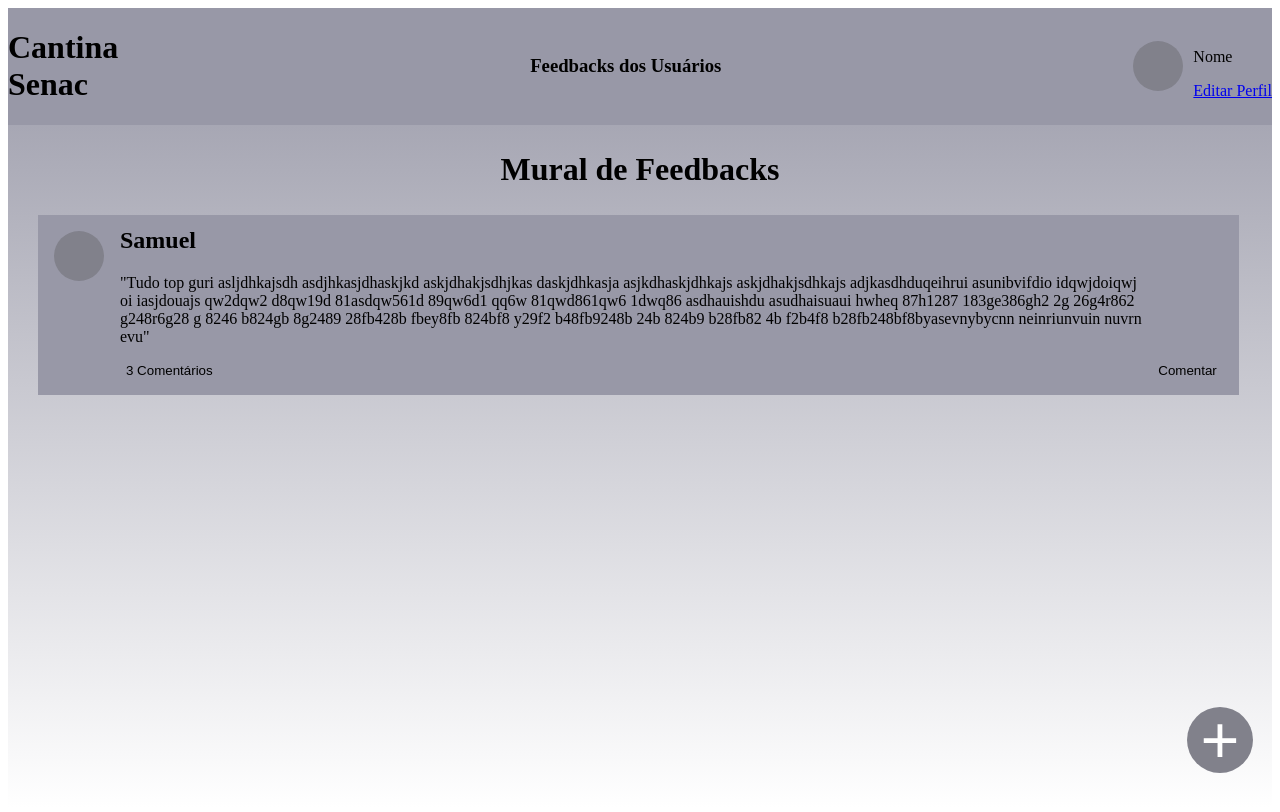
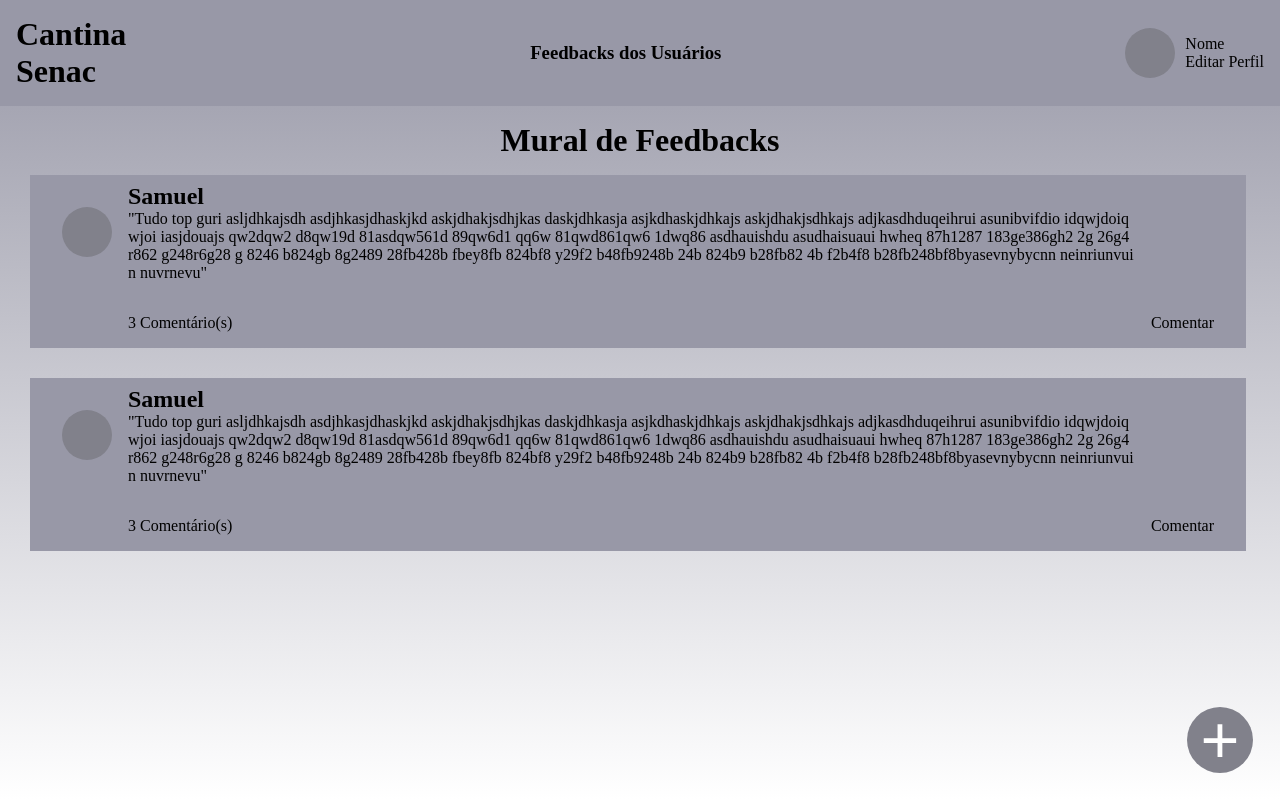
Before and after one commit to prof-lucas-senac/cantina-senac-2025-front, an Angular app: page /feedbacks in a window 1280 px wide. Shown: the top 812 px of the page. Built offline with nearby package versions, Linux system fonts and the light colour scheme.

Commit message:
Ajustes na tela de feedbacks e implementacao do componente cardfeedback

```diff
--- /dev/null
+++ b/src/app/components/feedbacks/card-feedback/card-feedback.component.css
@@ -0,0 +1,56 @@
+.mural-feedbacks
+{
+    background-color: #9898a7;
+    display: flex;
+    width: 95%;
+    margin-bottom: 30px;
+    margin-left: 30px;
+    margin-top: 1rem;
+}
+.feedback
+{
+    display: flex;
+    padding: 2rem;
+    padding-bottom: 1rem;
+}
+.div-foto-feedback
+{
+    width: 50px;
+    height: 50px;
+    border-radius: 50%;
+    background-color: #81818b;
+    flex-shrink: 0;
+    cursor: pointer;
+    border: none;
+}
+.div-conteudo-feedback
+{
+    margin-left: 1rem;
+    margin-top: -1.5rem;
+    word-break: break-all;
+}
+.comentario-feedback
+{
+    margin-right: 5rem;
+}
+.div-botoes
+{
+    padding-top: 2rem;
+    display: flex;
+    justify-content: space-between;
+    align-items: center;
+    width: 100%;
+    text-decoration: none;
+}
+.div-botoes a
+{
+    text-decoration: none;
+    color: black;
+}
+.botao-comentarios,
+.botao-comentar
+{
+    background: none;
+    border: none;
+    cursor: pointer;
+}
--- /dev/null
+++ b/src/app/components/feedbacks/card-feedback/card-feedback.component.html
@@ -0,0 +1,20 @@
+<section class="mural-feedbacks">
+    <article class="feedback">
+        <button class="div-foto-feedback">
+        </button>
+        <div class="div-conteudo-feedback">
+            <h2 class="nome-feedback">Samuel</h2>
+            <p class="comentario-feedback">
+                "Tudo top guri asljdhkajsdh asdjhkasjdhaskjkd askjdhakjsdhjkas daskjdhkasja asjkdhaskjdhkajs
+                askjdhakjsdhkajs adjkasdhduqeihrui asunibvifdio idqwjdoiqwjoi iasjdouajs qw2dqw2 d8qw19d 81asdqw561d
+                89qw6d1 qq6w 81qwd861qw6 1dwq86 asdhauishdu asudhaisuaui hwheq 87h1287 183ge386gh2 2g 26g4r862
+                g248r6g28 g 8246 b824gb 8g2489 28fb428b fbey8fb 824bf8 y29f2 b48fb9248b 24b 824b9 b28fb82 4b f2b4f8
+                b28fb248bf8byasevnybycnn neinriunvuin nuvrnevu"
+            </p>
+            <div class="div-botoes">
+                <a href="javascript:void(0)" class="botao-comentarios"> 3 Comentário(s)</a>
+                <a href="javascript:void(0)" class="botao-comentar"> Comentar</a>
+            </div>
+        </div>
+    </article>
+</section>
--- a/src/app/components/feedbacks/feedbacks.component.css
+++ b/src/app/components/feedbacks/feedbacks.component.css
@@ -20,6 +20,7 @@ header
     align-items: center;
     justify-content: space-between;
     width: 100%;
+    padding: 1rem;
 }
 .div-perfil
 {
@@ -34,6 +35,13 @@ header
     height: 50px;
     border-radius: 50%;
     background-color: #81818b;
+    border: none;
+    cursor: pointer;
+}
+.div-espaço-perfil a
+{
+    text-decoration: none;
+    color: black;
 }
 /* ========== */
 .div-subtitulo
@@ -45,6 +53,12 @@ header
 {
     font-size: 2rem;
     color: black;
+}
+/* ========== */
+section
+{
+    margin: 1rem;
+    display: flex;
 }
 /* ========== */
 .div-botao-add-feedback
@@ -60,6 +74,7 @@ header
     align-items: center;
     background-color: #81818b;
     border: none;
+    cursor: pointer;
 }
 .div-botao-add-feedback span
 {
@@ -67,48 +82,3 @@ header
     color: white;
 }
 /* ========== */
-.mural-feedbacks
-{
-    background-color: #9898a7;
-    display: flex;
-    width: 95%;
-    margin-left: 30px;
-}
-.feedback
-{
-    display: flex;
-    padding: 1rem;
-}
-.div-foto-feedback
-{
-    width: 50px;
-    height: 50px;
-    border-radius: 50%;
-    background-color: #81818b;
-    flex-shrink: 0;
-}
-.div-conteudo-feedback
-{
-    margin-left: 1rem;
-    margin-top: -1.5rem;
-    word-break: break-all;
-
-}
-.comentario-feedback
-{
-    margin-right: 5rem;
-}
-.div-botoes
-{
-    display: flex;
-    justify-content: space-between;
-    align-items: center;
-    width: 100%;
-}
-.botao-comentarios,
-.botao-comentar
-{
-    background: none;
-    border: none;
-    cursor: pointer;
-}
--- a/src/app/components/feedbacks/feedbacks.component.html
+++ b/src/app/components/feedbacks/feedbacks.component.html
@@ -11,11 +11,11 @@
             </div>
 
             <div class="div-perfil">
-                <div class="div-foto-perfil">
-                </div>
+                <button class="div-foto-perfil">
+                </button>
                 <div class="div-espaço-perfil">
                     <p>Nome</p>
-                    <a href="#">Editar Perfil</a>
+                    <a href="javascript:void(0)">Editar Perfil</a>
                 </div>
             </div>
         </div>
@@ -27,20 +27,6 @@
     <button class="div-botao-add-feedback">
         <span>+</span>
     </button>
-    <section class="mural-feedbacks">
-        <article class="feedback">
-            <div class="div-foto-feedback">
-            </div>
-            <div class="div-conteudo-feedback">
-                <h2 class="nome-feedback">Samuel</h2>
-                <p class="comentario-feedback">
-                    "Tudo top guri asljdhkajsdh asdjhkasjdhaskjkd askjdhakjsdhjkas daskjdhkasja asjkdhaskjdhkajs askjdhakjsdhkajs adjkasdhduqeihrui asunibvifdio idqwjdoiqwjoi iasjdouajs qw2dqw2 d8qw19d 81asdqw561d 89qw6d1 qq6w 81qwd861qw6 1dwq86 asdhauishdu asudhaisuaui hwheq 87h1287 183ge386gh2 2g 26g4r862 g248r6g28 g 8246 b824gb 8g2489 28fb428b fbey8fb 824bf8 y29f2 b48fb9248b 24b 824b9 b28fb82 4b f2b4f8 b28fb248bf8byasevnybycnn neinriunvuin nuvrnevu"
-                </p>
-                <div class="div-botoes">
-                    <button class="botao-comentarios"> 3 Comentários</button>
-                    <button class="botao-comentar"> Comentar</button>
-                </div>
-            </div>
-        </article>
-    </section>
+    <app-card-feedback></app-card-feedback>
+    <app-card-feedback></app-card-feedback>
 </div>
--- a/src/app/components/feedbacks/feedbacks.component.ts
+++ b/src/app/components/feedbacks/feedbacks.component.ts
@@ -1,9 +1,10 @@
 import { Component } from '@angular/core';
+import { CardFeedbackComponent } from './card-feedback/card-feedback.component';
 
 @Component({
   selector: 'app-feedbacks',
   standalone: true,
-  imports: [],
+  imports: [CardFeedbackComponent],
   templateUrl: './feedbacks.component.html',
   styleUrl: './feedbacks.component.css'
 })
--- a/src/styles.css
+++ b/src/styles.css
@@ -2,4 +2,7 @@
 
 *
 {
+    margin: 0;
+    padding: 0;
+    box-sizing: border-box;
 }
```
Also changed, not shown: src/app/components/feedbacks/card-feedback/card-feedback.component.ts (added, +12 -0 lines), 1 other file (tests, documents, lock files or other folders).
